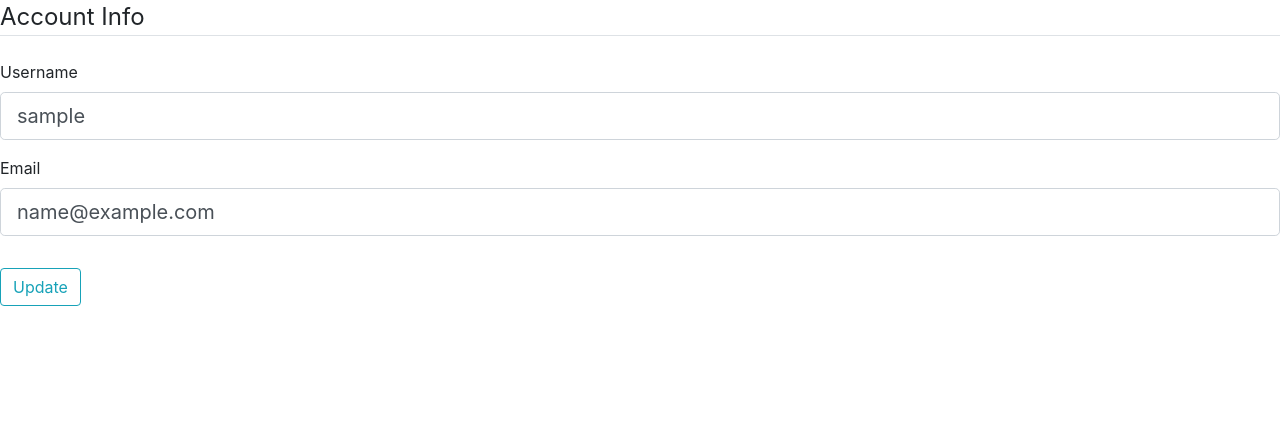
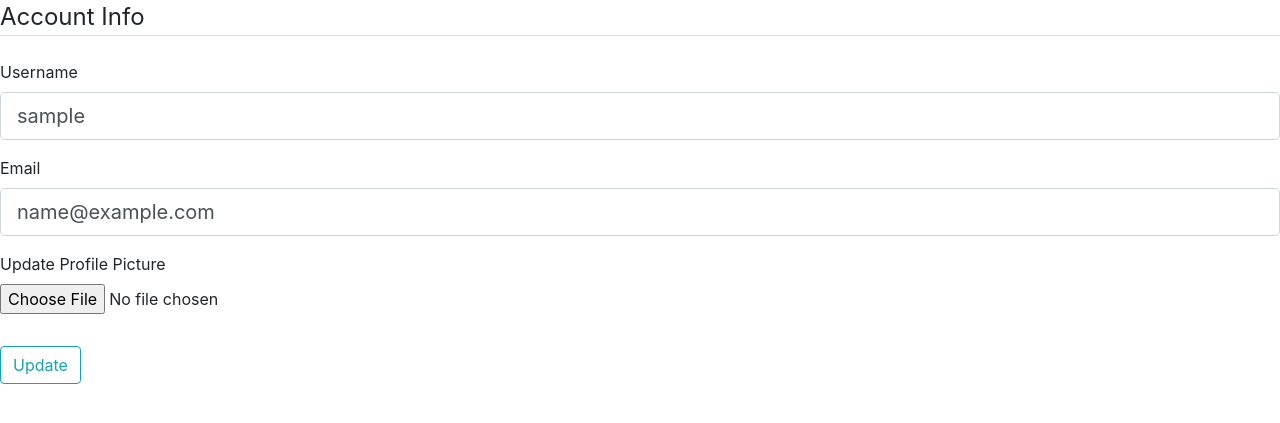
Before and after one commit to mayanksetia13/CalisCount, a Flask app: page /profile in a window 1280 px wide. Shown: the part 209-632 px from the top of the page. Run offline with Flask 2, Linux system fonts and the light colour scheme; the visitor is signed in with stand-in values (Sample User, id 1); data comes from the database, SQL or seed files in the repository; some libraries are stand-ins or nearby versions.

Commit message:
Add Profile Management
+ Updated Template
+ Added Update ProfilePicture Feature

```diff
--- a/Calis/calisfit/forms.py
+++ b/Calis/calisfit/forms.py
@@ -1,4 +1,5 @@
 from flask_wtf import FlaskForm
+from flask_wtf.file import FileField, FileAllowed
 from flask_login import current_user
 from wtforms import (StringField, PasswordField, SubmitField,
                      BooleanField, IntegerField, SelectField,
@@ -43,6 +44,7 @@ class UpdateAccountForm(FlaskForm):
     username = StringField('Username', validators=[
                            InputRequired(), Length(min=2, max=20)])
     email = StringField('Email', validators=[InputRequired(), Email()])
+    picture = FileField('Update Profile Picture', validators=[FileAllowed(['jpg','png'])])
     submit = SubmitField('Update')
 
 
--- a/Calis/calisfit/routes.py
+++ b/Calis/calisfit/routes.py
@@ -1,3 +1,6 @@
+import secrets
+import os
+from PIL import Image
 from flask import (render_template, url_for, flash,
                    redirect, request)
 from calisfit import app, db, bcrypt
@@ -6,7 +9,6 @@ from calisfit.forms import (RegistrationForm, LoginForm,
 from calisfit.models import User
 from flask_login import (login_user, current_user,
                          logout_user, login_required)
-
 
 @app.route('/')
 def index():
@@ -75,11 +77,29 @@ def logout():
     flash('You have been logged out!', 'info')
     return redirect('/')
 
+
+def save_picture(form_picture):
+	random_hex = secrets.token_hex(8)
+	_,f_ext = os.path.splitext(form_picture.filename)
+	picture_fn = random_hex + f_ext
+	picture_path = os.path.join(app.root_path, 'static/profile_pics', picture_fn)
+
+	output_size = (125,125)
+	i= Image.open(form_picture)
+	i.thumbnail(output_size)
+
+	i.save(picture_path)
+
+	return picture_fn
+
 @app.route('/profile', methods=['GET', 'POST'])
 @login_required
 def profile():
 	form = UpdateAccountForm()
 	if form.validate_on_submit():
+		if form.picture.data:
+			picture_file = save_picture(form.picture.data)
+			current_user.image_file = picture_file
 		current_user.username = form.username.data
 		current_user.email = form.email.data
 		db.session.commit()
--- a/Calis/calisfit/templates/profile.html
+++ b/Calis/calisfit/templates/profile.html
@@ -39,6 +39,15 @@
                         {{ form.email(class="form-control form-control-lg") }}
                     {% endif %}
                 </div>
+                <div class="form-group">
+                    {{ form.picture.label() }}
+                    {{ form.picture(class="form-control-file") }}
+                    {% if form.picture.errors %}
+                        {% for error in form.picture.errors %}
+                                <span class="text-danger">{{ error }}</span></br>
+                            {% endfor %}
+                    {% endif %}
+                </div>
             </fieldset>
             <div class="form-group">
                 {{ form.submit(class="btn btn-outline-info") }}
```
Also changed, not shown: Calis/calisfit/static/profile_pics/22708446b4d17608.jpg (added), Calis/calisfit/static/profile_pics/b053e47f2a530478.jpg (added).
